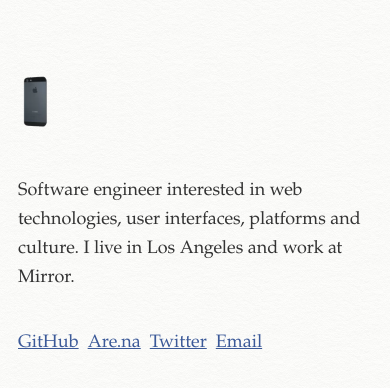
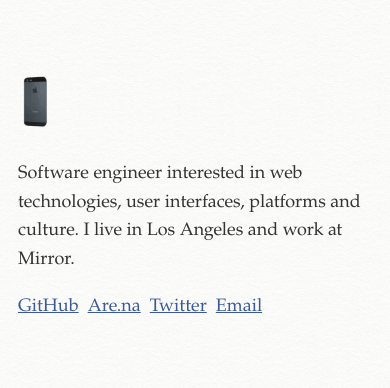
Before and after one commit to tvler/website, a Next.js app: page / in a window 390 px wide. Shown: the top 388 px of the page. Built offline with nearby package versions, Linux system fonts and the light colour scheme.

Commit message:
faster phone

```diff
--- a/pages/index.tsx
+++ b/pages/index.tsx
@@ -20,15 +20,15 @@ const Page: NextPage = () => {
         <title>Tyler Deitz</title>
       </Head>
 
-      <img width="35" className="mh3 mt5" src="/phone.webp" />
+      <img width="35" height="59" className="mh3 mt5" src="/phone.gif" />
 
-      <p className="mt4 measure-phrase mh3">
+      <p className="mt3 measure-phrase mh3">
         Software engineer interested in web technologies, user
         interfaces, platforms and culture. I live in Los Angeles and work at
         Mirror.
       </p>
 
-      <p className="mt4 mh3">
+      <p className="mt3 mh3">
         <a className="cool-blue" href="https://github.com/tvler">
           GitHub
         </a>
```
Also changed, not shown: public/phone.gif (added).
